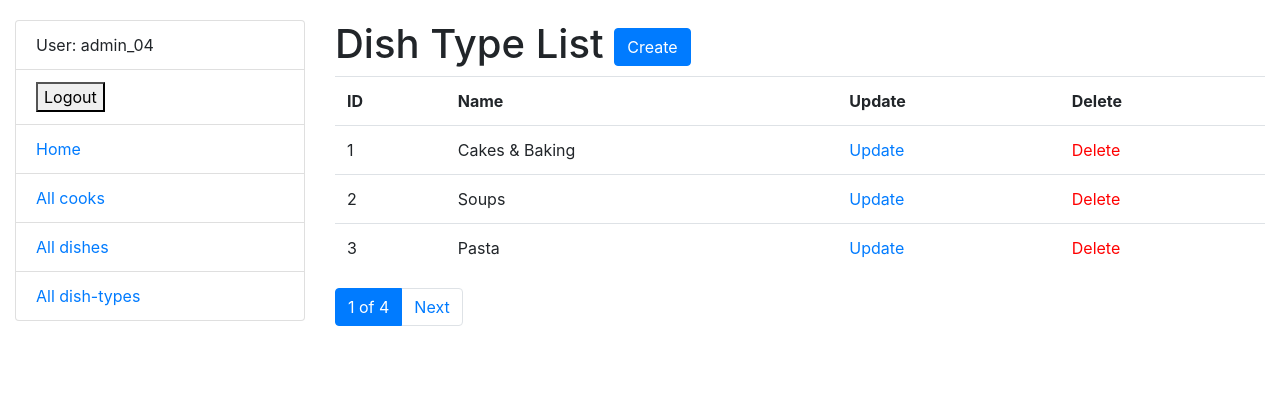
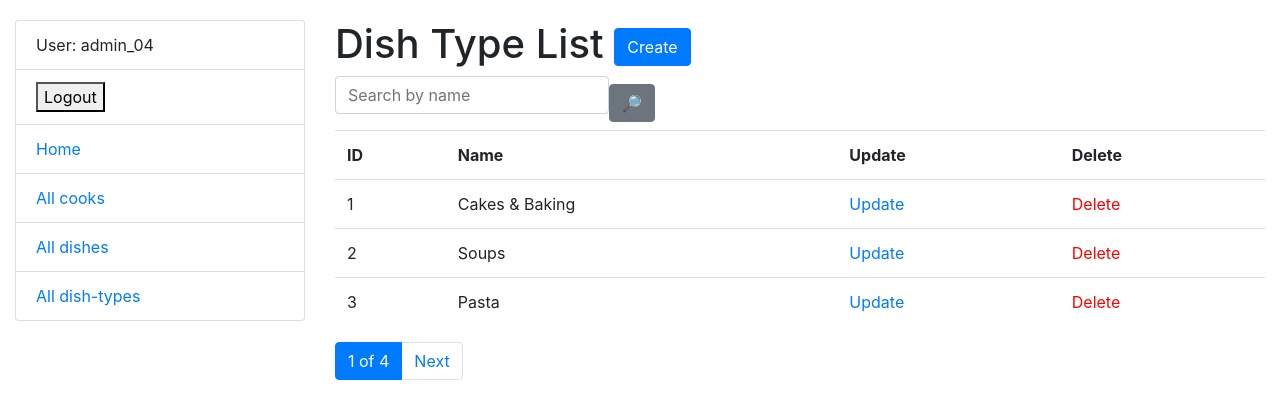
Before and after one commit to MrsLFG/restaurant-kitchen-service, a Django app: page /kitchen/dish-types/ in a window 1280 px wide. Shown: the top 419 px of the page. Run offline with Django 5.2, Linux system fonts and the light colour scheme; a user stored in the database is signed in; data comes from the database, SQL or seed files in the repository; some libraries are stand-ins or nearby versions.

Commit message:
update html file added search_form

```diff
--- a/templates/kitchen/dish_type_list.html
+++ b/templates/kitchen/dish_type_list.html
@@ -1,4 +1,5 @@
 {% extends "base.html" %}
+{% load crispy_forms_filters %}
 
 {% block title %}
   <title>Dish Type</title>
@@ -11,6 +12,10 @@
       Create
     </a>
   </h1>
+  <form action="" method="get" class="form-inline">
+    {{ search_form|crispy }}
+    <input type="submit" value="🔎" class="btn btn-secondary">
+  </form>
   {% if dish_type_list %}
     <table class="table">
       <tr>
```
